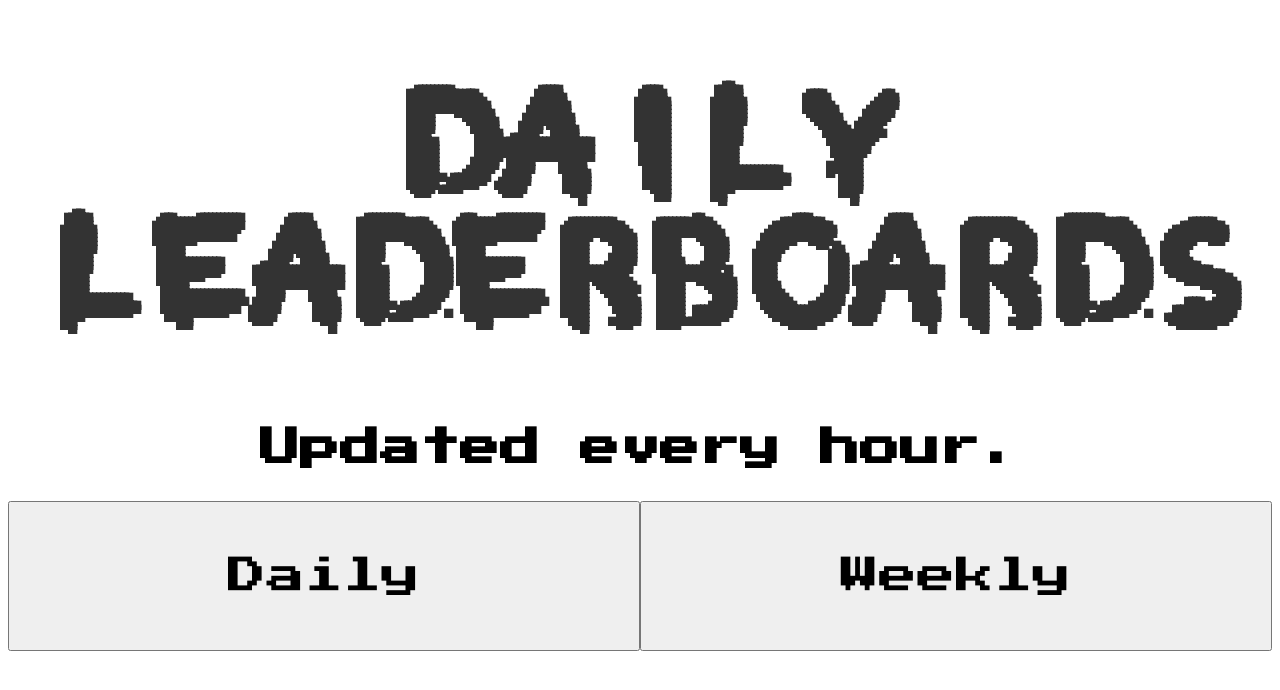
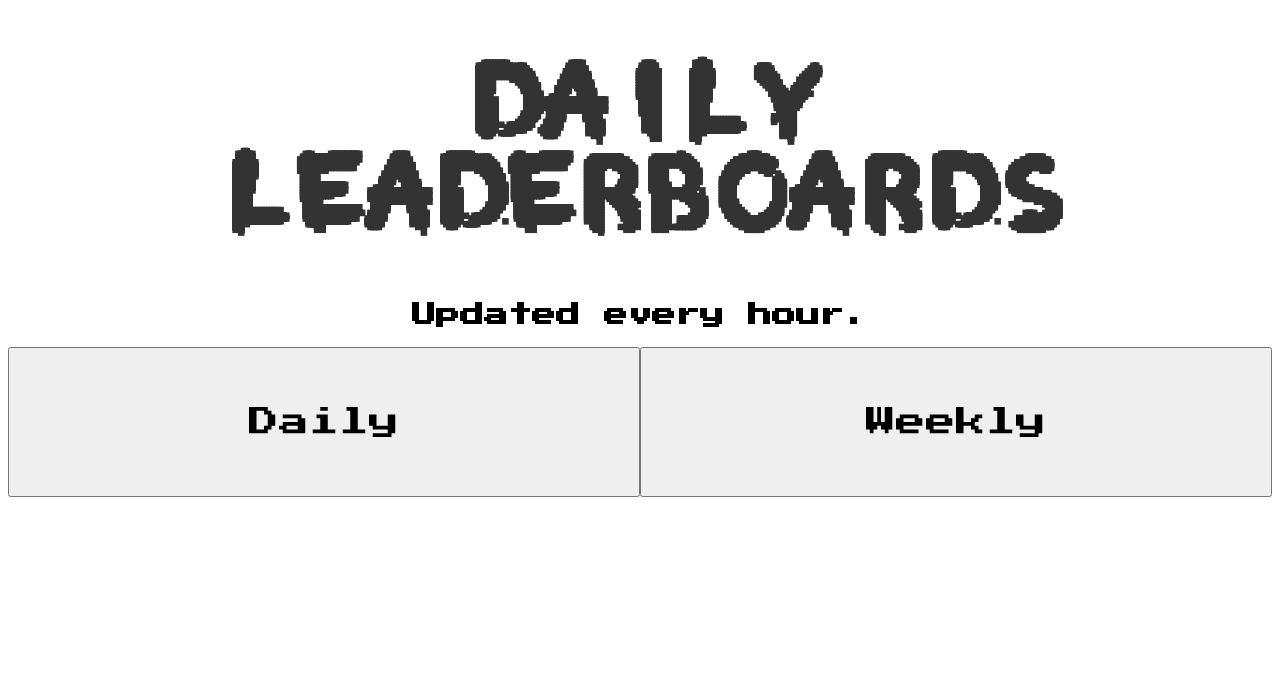
Before and after one commit to toarch7/toarch7.github.io, a plain HTML site: page index.html in a window 1280 px wide. Drawn offline with nearby package versions, Linux system fonts and the light colour scheme; no server answers.

Commit message:
fix size

```diff
--- a/index.html
+++ b/index.html
@@ -39,7 +39,7 @@
     }
 
     td {
-        font-size: xx-large;
+        font-size: x-large;
         height: 50px;
     }
 
@@ -59,12 +59,12 @@
     h1 {
         text-align: center;
         font-family: BigName;
-        font-size: 800%;
+        font-size: 90px;
         color: #333;
     }
 
     .button-container {
-        font-size: xx-large;
+        font-size: 25px;
         display: flex;
         height: 150px;
     }
@@ -78,7 +78,7 @@
 </head>
 <body>
     <h1 id="bottomText">GAME LEADERBOARDS (YES)</h1>
-    <h2 id="timeInfo" style="text-align: center; font-size: 250%;">Updated every hour.</h2>
+    <h2 id="timeInfo" style="text-align: center; font-size: 150%;">Updated every hour.</h2>
 
     <div class="button-container">
         <button class="half-button" onclick="populateLeaderboard('daily')">Daily</button>
```
